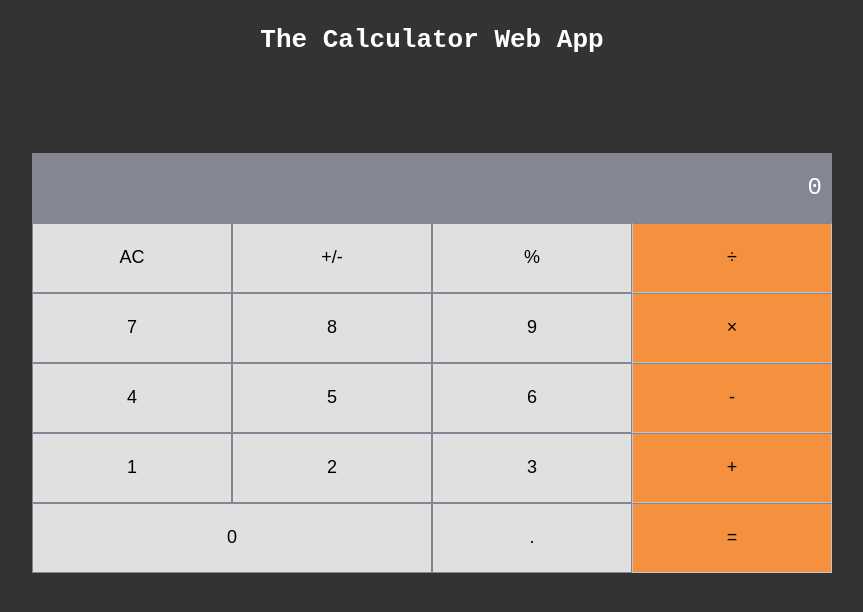
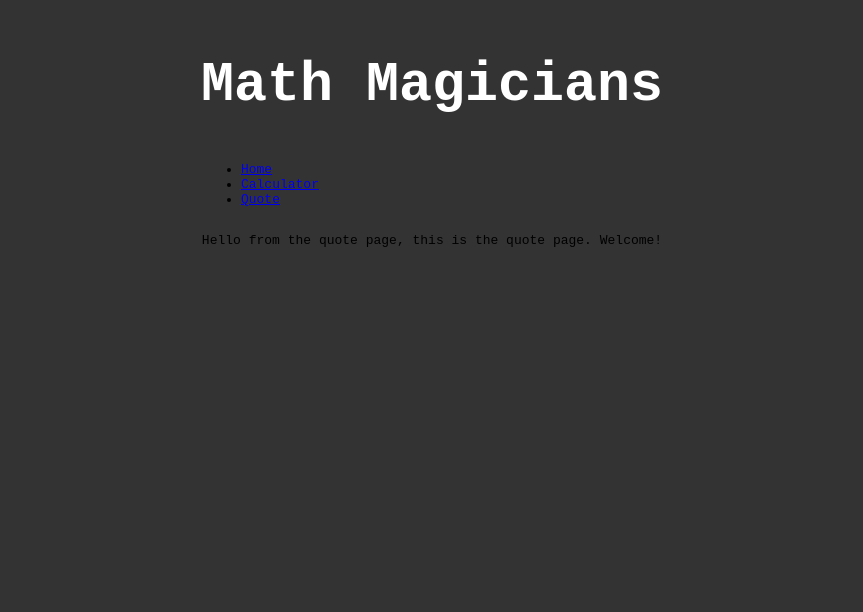
Before and after one commit to rpire/math-magicians, a React (Create React App) app: page /quote in a window 1280 px wide. Shown: the top 612 px of the page, without its empty margins (208-1071 px from the left). Built offline with nearby package versions, Linux system fonts and the light colour scheme.

Commit message:
Implement routing

```diff
--- a/package.json
+++ b/package.json
@@ -11,6 +11,7 @@
     "prop-types": "^15.7.2",
     "react": "^17.0.2",
     "react-dom": "^17.0.2",
+    "react-router-dom": "^5.3.0",
     "react-scripts": "4.0.3",
     "web-vitals": "^1.1.2"
   },
--- a/src/App.js
+++ b/src/App.js
@@ -1,8 +1,13 @@
 import React, { useState } from 'react';
+import { Route, Switch } from 'react-router-dom';
+import Navbar from './components/Navbar';
+import Home from './pages/Home';
 import calculate from './logic/calculate';
 import Calculator from './components/calculator';
+import Quote from './pages/Quote';
+import NotFound from './pages/NotFound';
 
-function App() {
+const App = () => {
   const [data, setData] = useState({
     total: '0',
     next: null,
@@ -13,11 +18,24 @@ function App() {
   };
   return (
     <div className="container">
-      <h1>The Calculator Web App</h1>
-      <Calculator
-        data={data}
-        onDataChange={changeHandle}
-      />
+      <Navbar />
+      <Switch>
+        <Route exact path="/">
+          <Home />
+        </Route>
+        <Route path="/calculator">
+          <Calculator
+            data={data}
+            onDataChange={changeHandle}
+          />
+        </Route>
+        <Route path="/quote">
+          <Quote />
+        </Route>
+        <Route path="*">
+          <NotFound />
+        </Route>
+      </Switch>
     </div>
   );
 }
--- /dev/null
+++ b/src/components/Navbar.js
@@ -0,0 +1,41 @@
+import React from 'react';
+import { NavLink } from 'react-router-dom';
+
+class Navbar extends React.PureComponent {
+  render() {
+    const links = [
+      {
+        id: 1,
+        path: '/',
+        text: 'Home'
+      },
+      {
+        id: 2,
+        path: '/calculator',
+        text: 'Calculator',
+      },
+      {
+        id: 3,
+        path: '/quote',
+        text: 'Quote',
+      },
+    ];
+
+    return (
+      <nav>
+        <h1>Math Magicians</h1>
+        <ul>
+          {links.map((link) => (
+          <li key={link.id}>
+            <NavLink to={link.path} activeClassName="active-page" exact>
+              {link.text}
+            </NavLink>
+          </li>
+          ))}
+        </ul>
+      </nav>
+    );
+  };
+};
+
+export default Navbar;
--- a/src/index.css
+++ b/src/index.css
@@ -5,6 +5,7 @@ body {
 
 h1 {
   text-align: center;
+  font-size: 55px;
   color: #fff;
 }
 
--- a/src/index.js
+++ b/src/index.js
@@ -1,12 +1,15 @@
 import React from 'react';
 import ReactDOM from 'react-dom';
+import { BrowserRouter as Router } from 'react-router-dom';
 import './index.css';
 import App from './App';
 import reportWebVitals from './reportWebVitals';
 
 ReactDOM.render(
   <React.StrictMode>
-    <App />
+    <Router>
+      <App />
+    </Router>
   </React.StrictMode>,
   document.getElementById('root'),
 );
--- /dev/null
+++ b/src/pages/Home.js
@@ -0,0 +1,13 @@
+import React from 'react';
+
+const Home = () => {
+  return (
+    <div>
+      <p>
+        Hello from the home page, this is the home page. Welcome!
+      </p>
+    </div>
+  );
+};
+
+export default Home;
--- /dev/null
+++ b/src/pages/NotFound.js
@@ -0,0 +1,13 @@
+import React from 'react';
+
+const NotFound = () => {
+  return (
+    <div>
+      <p>
+        Page not found. Error 404 :(.
+      </p>
+    </div>
+  );
+};
+
+export default NotFound;
--- /dev/null
+++ b/src/pages/Quote.js
@@ -0,0 +1,13 @@
+import React from 'react';
+
+const Quote = () => {
+  return (
+    <div>
+      <p>
+        Hello from the quote page, this is the quote page. Welcome!
+      </p>
+    </div>
+  );
+};
+
+export default Quote;
```
Also changed, not shown: 1 other file (tests, documents, lock files or other folders).
